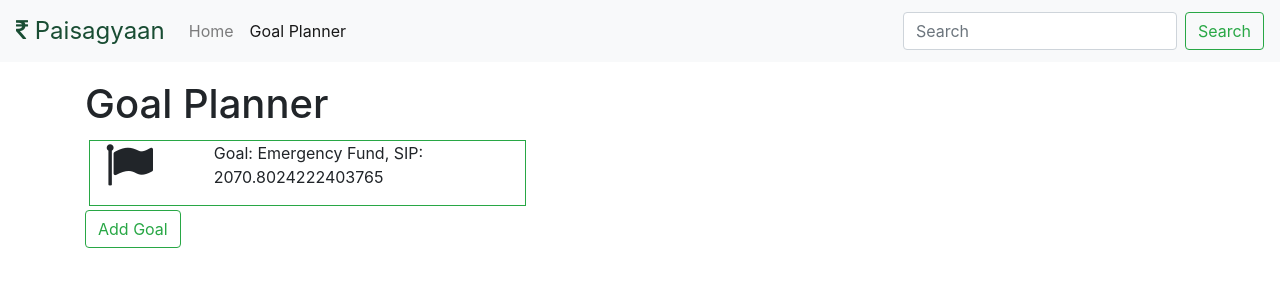
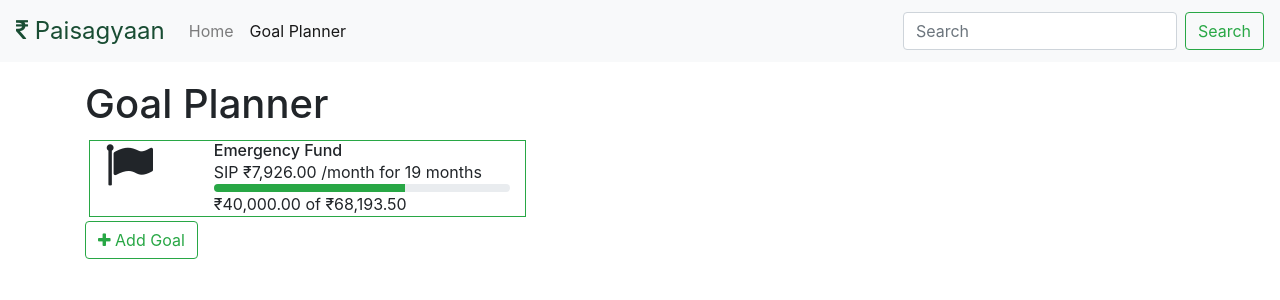
Before and after one commit to anupanup2001/gyaanibaba, an Angular app: page / in a window 1280 px wide. Shown: the top 300 px of the page. Built offline with nearby package versions, Linux system fonts and the light colour scheme.

Commit message:
Styled goal component to show progress bar

```diff
--- a/src/app/goalplanner/goal.model.ts
+++ b/src/app/goalplanner/goal.model.ts
@@ -33,7 +33,17 @@ export class SIP {
 export class Goal {
     goalName: string;
     numOfMonthsToAchieve: number;
-    currentSIPs: SIP[] = new Array<SIP>();
+    goalTargetValueAsOfToday: number;
+    currentSIPs: SIP[];
     goalSIP: SIP;
     inflation: number;
+
+    constructor(goalName: string, numOfMonthsToAchieve: number,
+         goalTargetValueAsOfToday: number, inflation = 6) {
+             this.currentSIPs = new Array<SIP>();
+             this.goalName = goalName;
+             this.numOfMonthsToAchieve = numOfMonthsToAchieve;
+             this.goalTargetValueAsOfToday = goalTargetValueAsOfToday;
+             this.inflation = inflation;
+         }
 }
--- a/src/app/goalplanner/goal/goal.component.css
+++ b/src/app/goalplanner/goal/goal.component.css
@@ -1,3 +1,11 @@
 .goal-logo {
     font-size: 3rem;
 }
+
+.goal-summary>h6 {
+    margin-bottom: 0rem;
+}
+
+.goal-progress {
+    height: 0.5rem;
+}
--- a/src/app/goalplanner/goal/goal.component.html
+++ b/src/app/goalplanner/goal/goal.component.html
@@ -5,8 +5,22 @@
         <div class="col-sm-3">
             <i class="goal-logo fa fa-flag"></i>
         </div>
-        <div class="col-sm-9">
-            <p>Goal: {{goal.goalName}}, SIP: {{goal.goalSIP.sipValue}}</p>
+        <div class="col-sm-9 goal-summary">
+            <h6>{{goal.goalName}}</h6>
+            <span>SIP {{goal.goalSIP.sipValue | currency:'INR'}} /month for {{goal.numOfMonthsToAchieve}} months</span>
+            <div class="goal-progress progress">
+                <div
+                  class="progress-bar bg-success"
+                  role="progressbar"
+                  [attr.aria-value-now]="getGoalProgress()"
+                  [style.width]="getGoalProgressPct()"
+                  aria-valuemin="0"
+                  aria-valuemax="100">
+                </div>
+            </div>
+            <div class="goal-progress-text">
+              <span>{{getCurrentFundValue() | currency:'INR'}} of {{getInflatedGoalValue() | currency:'INR'}}</span>
+            </div>
         </div>
       </div>
 
--- a/src/app/goalplanner/goal/goal.component.ts
+++ b/src/app/goalplanner/goal/goal.component.ts
@@ -1,5 +1,5 @@
 import { Component, OnInit, Input } from '@angular/core';
-import { Goal } from '../goal.model';
+import { Goal, SIP } from '../goal.model';
 
 @Component({
   selector: 'app-goal',
@@ -16,4 +16,26 @@ export class GoalComponent implements OnInit {
     console.log(this.goal);
   }
 
+  getCurrentFundValue() {
+    let currFundValue = 0;
+    for (const currentSIP of this.goal.currentSIPs) {
+      currFundValue += currentSIP.currentValue;
+    }
+    return currFundValue;
+  }
+  getGoalProgress() {
+    return this.getCurrentFundValue() * 100.0 / this.goal.goalTargetValueAsOfToday;
+  }
+
+  getGoalProgressPct() {
+    return this.getGoalProgress() + '%';
+  }
+
+  getInflatedGoalValue() {
+    const pv = this.goal.goalTargetValueAsOfToday;
+    const r = this.goal.inflation / 100.0 / 12;
+    const fv = pv * Math.pow((1 + r), this.goal.numOfMonthsToAchieve);
+    return fv;
+  }
+
 }
--- a/src/app/goalplanner/goalplanner.component.html
+++ b/src/app/goalplanner/goalplanner.component.html
@@ -7,4 +7,4 @@
 <button
   type="button"
   class="btn btn-outline-success"
-  (click)="addGoal()">Add Goal</button>
+  (click)="addGoal()"><i class="fa fa-plus"></i> Add Goal</button>
--- a/src/app/goalplanner/goalplanner.component.ts
+++ b/src/app/goalplanner/goalplanner.component.ts
@@ -9,12 +9,10 @@ import { Goal, SIP, FundType } from './goal.model';
 export class GoalplannerComponent implements OnInit {
   goals: Goal[] = new Array<Goal>();
   constructor() {
-    const goal = new Goal();
-    goal.goalName = 'Emergency Fund';
+    const goal = new Goal('Emergency Fund', 12 + Math.round(Math.random() * 36),
+    40000 + Math.round(Math.random() * 40000));
     goal.currentSIPs.push(new SIP(40000, 0, 0, FundType.Equity));
-    goal.goalSIP = new SIP(0, Math.random() * (10000));
-    goal.numOfMonthsToAchieve = 6;
-    goal.inflation = 8;
+    goal.goalSIP = new SIP(0, Math.round(Math.random() * (10000)));
     this.goals.push( goal);
   }
 
@@ -22,9 +20,10 @@ export class GoalplannerComponent implements OnInit {
   }
 
   addGoal() {
-    const goal = new Goal();
-    goal.goalName = 'Goal ' + (this.goals.length + 1);
-    goal.goalSIP = new SIP(0, Math.random() * (10000));
+    const goal = new Goal('Goal ' + (this.goals.length + 1), 12 + Math.round(Math.random() * 36),
+      40000 + Math.round(Math.random() * 40000));
+    goal.currentSIPs.push(new SIP(40000, 0, 0, FundType.Equity));
+    goal.goalSIP = new SIP(20000, Math.round(Math.random() * (10000)));
     this.goals.push(goal);
   }
 
```
